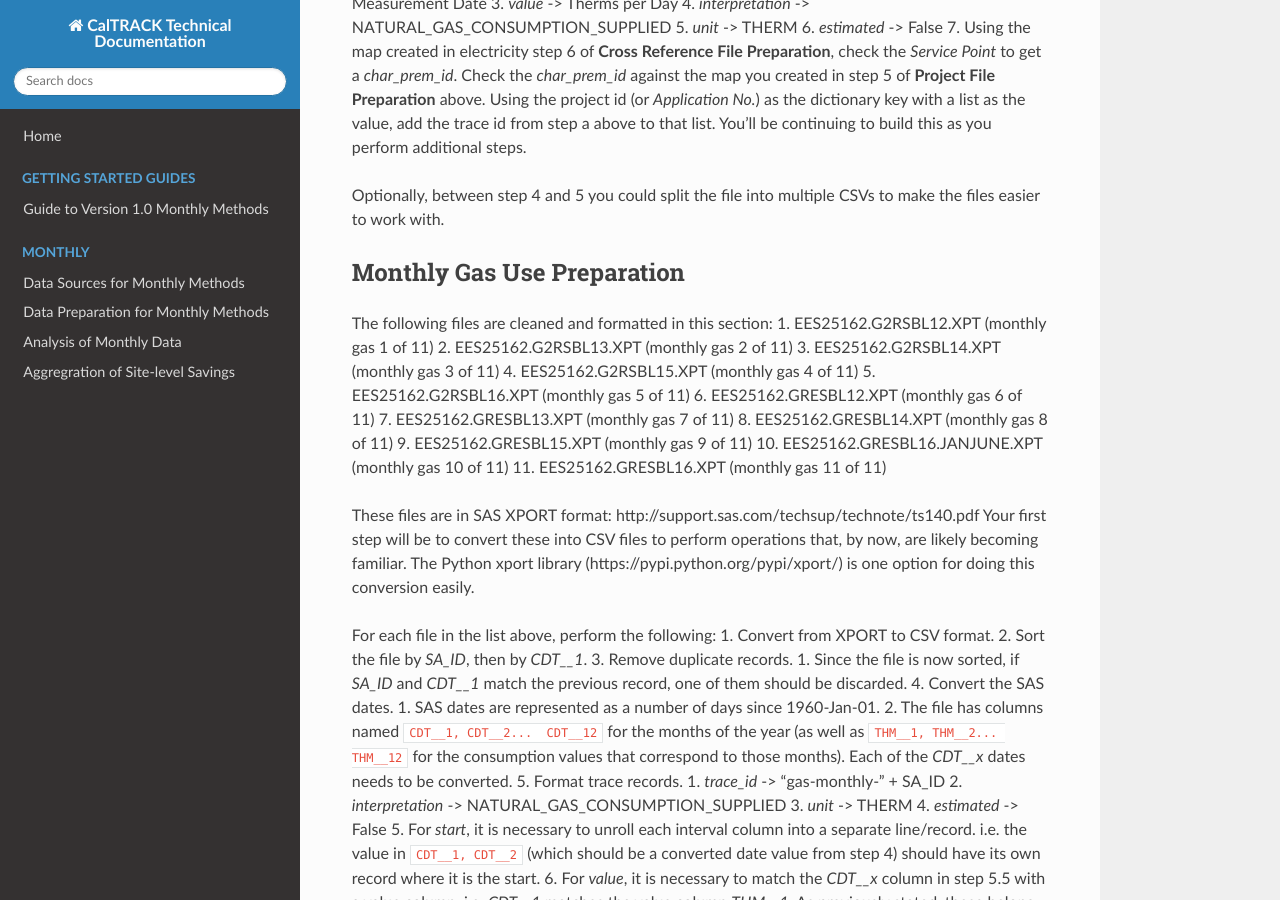
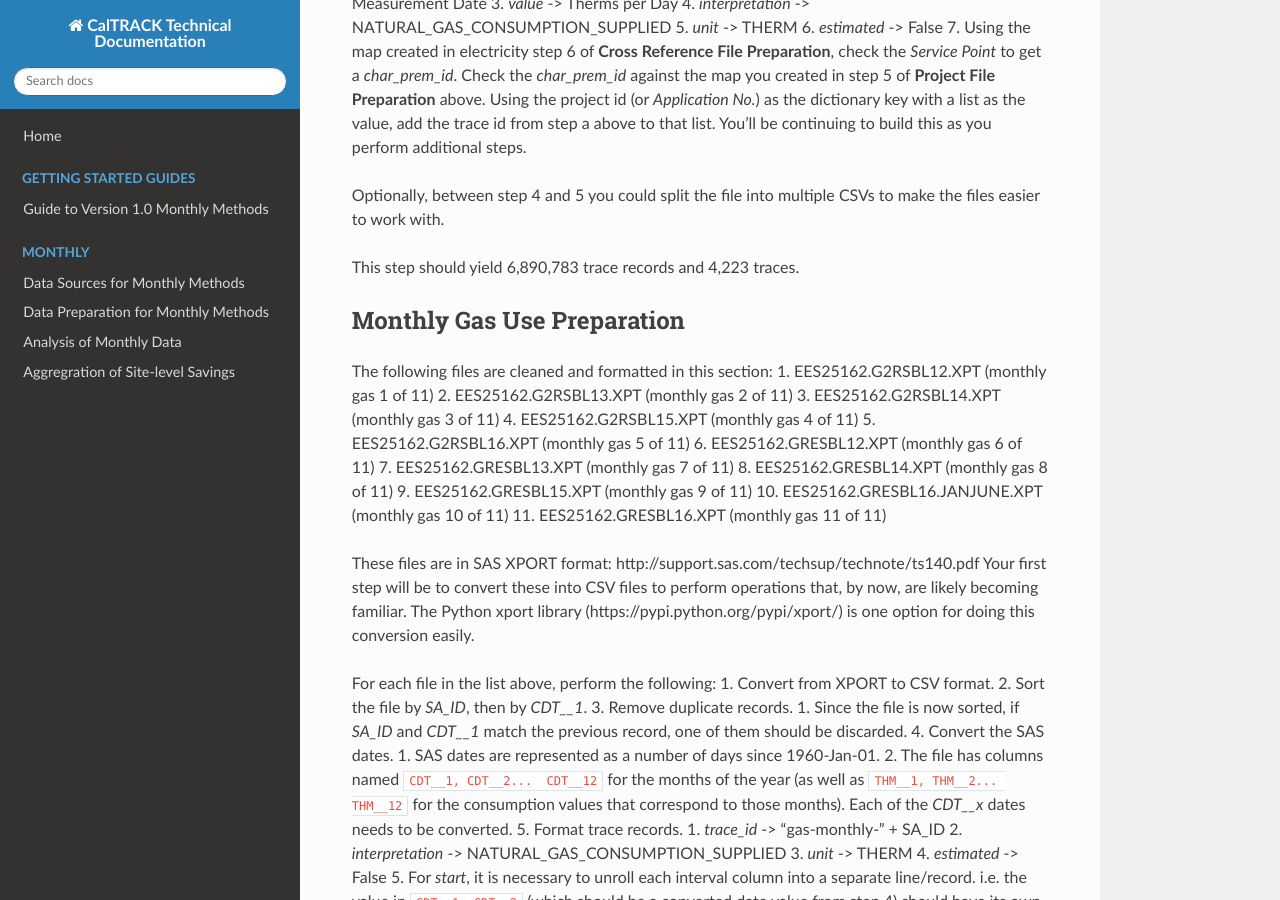
Before and after one commit to openeemeter/caltrack, an MkDocs documentation site: the page built from docs/guides/detailed_data_prep.md, in a window 1280 px wide and 900 px high, scrolled down 9264 px. Built offline with MkDocs 1.6.1, drawn with Linux system fonts in a browser that asks for light colours; nearby versions of some CDN libraries; old or Windows-style settings are respelled for this version of MkDocs.

Commit message:
additional record counts

```diff
--- a/docs/guides/detailed_data_prep.md
+++ b/docs/guides/detailed_data_prep.md
@@ -337,6 +337,8 @@ For each file in the above list, perform the following steps:
 
 Optionally, between step 4 and 5 you could split the file into multiple CSVs to make the files easier to work with.
 
+This step should yield 6,890,783 trace records and 4,223 traces.
+
 Monthly Gas Use Preparation
 ---
 The following files are cleaned and formatted in this section:
```
